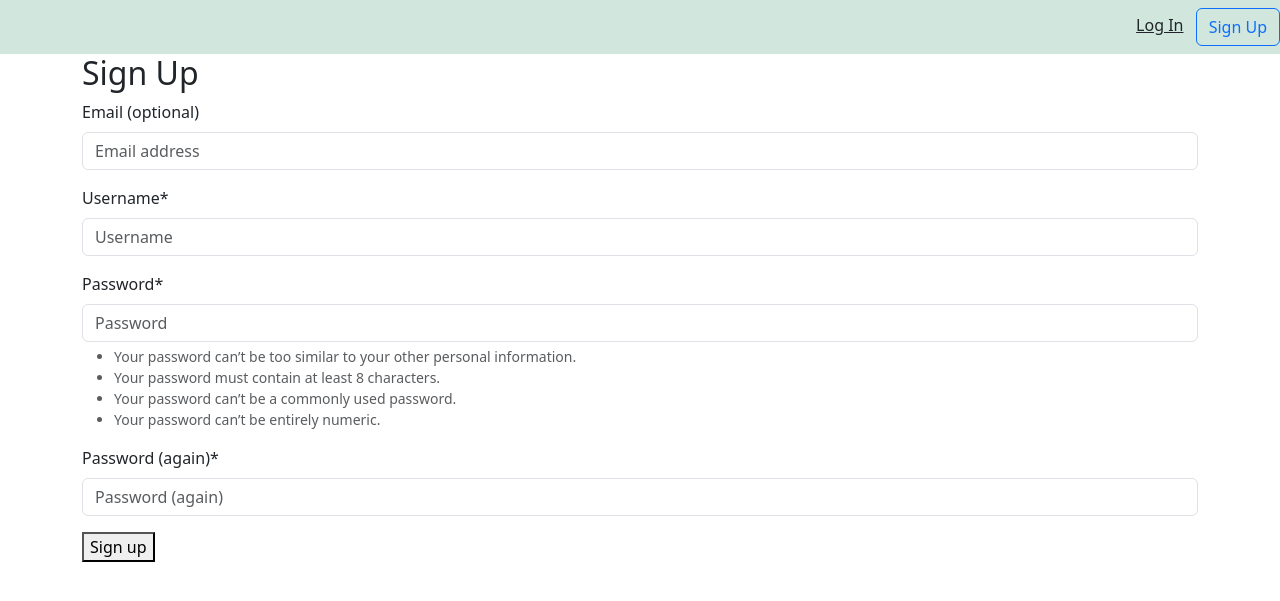
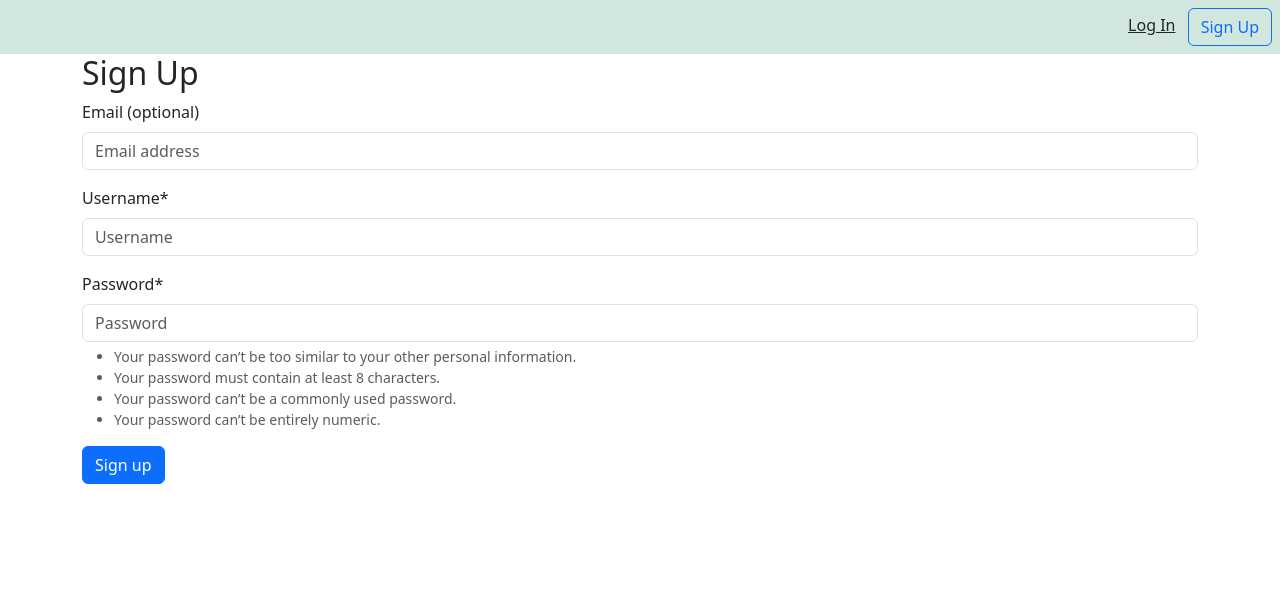
Before and after one commit to mi1acl/django-base-app, a Django app: page /accounts/signup/ in a window 1280 px wide. Shown: the top 601 px of the page. Run offline with Django 4.2, Linux system fonts and the light colour scheme; some libraries are stand-ins or nearby versions.

Commit message:
style improvements

```diff
--- a/config/settings.py
+++ b/config/settings.py
@@ -169,3 +169,4 @@ AUTHENTICATION_BACKENDS = (
 EMAIL_BACKEND = 'django.core.mail.backends.console.EmailBackend'
 ACCOUNT_LOGOUT_REDIRECT = 'home'
 ACCOUNT_SESSION_REMEMBER = True
+ACCOUNT_SIGNUP_PASSWORD_ENTER_TWICE = False
--- a/templates/_base.html
+++ b/templates/_base.html
@@ -10,7 +10,7 @@
   </head>
   <body>
     <nav class="navbar navbar-expand-lg bg-success-subtle">
-      <div class="ms-auto">
+      <div class="ms-auto px-2">
       {% if user.is_authenticated %}
         <a class="p-2 text-dark" href="{% url 'account_logout' %}">Log Out</a>
       {% else %}
--- a/templates/account/login.html
+++ b/templates/account/login.html
@@ -8,6 +8,6 @@
     <form method='post'>
         {% csrf_token %}
         {{form|crispy}}
-        <button type="submit">Log In </button>
+        <button class="btn btn-primary" type="submit">Log In </button>
     </form>
 {%endblock content%}
--- a/templates/account/signup.html
+++ b/templates/account/signup.html
@@ -8,6 +8,6 @@
     <form method='post'>
         {% csrf_token %}
         {{form|crispy}}
-        <button type="submit">Sign up</button>
+        <button class="btn btn-primary" type="submit">Sign up</button>
     </form>
 {%endblock content%}
```
